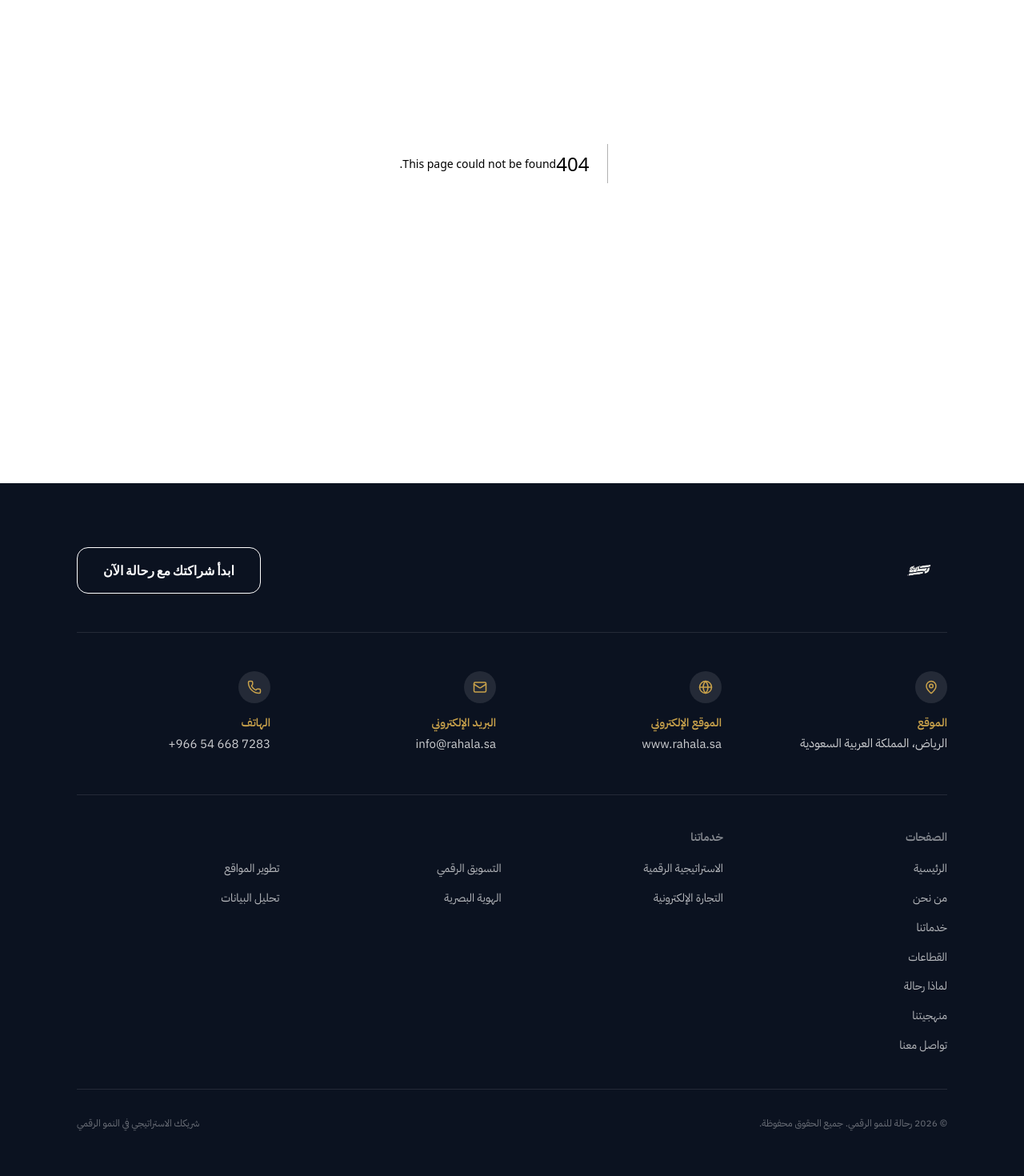
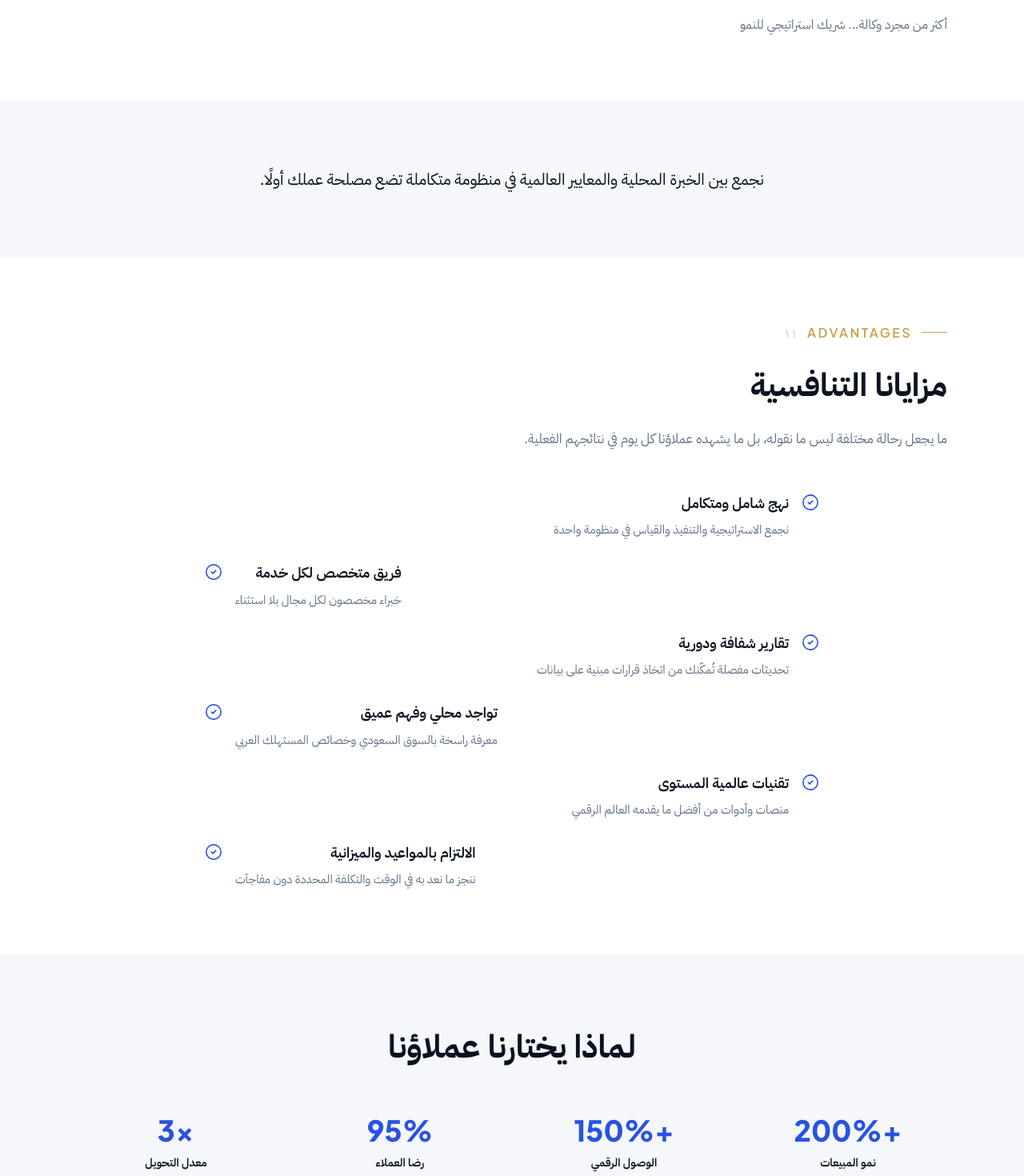
Before and after one commit to sherbo9333/rahala-website, a Next.js app: page /why-rahala in a window 1280 px wide. Before the commit this address had no page. Shown: the part 260-1730 px from the top of the page at 80% size. Built offline with nearby package versions, Linux system fonts and the light colour scheme.

Commit message:
Phase 5.8 - Contact page

```diff
--- a/src/app/sitemap.ts
+++ b/src/app/sitemap.ts
@@ -44,5 +44,11 @@ export default function sitemap(): MetadataRoute.Sitemap {
       changeFrequency: "monthly",
       priority: 0.7,
     },
+    {
+      url: `${BASE_URL}/why-rahala`,
+      lastModified: new Date(),
+      changeFrequency: "monthly",
+      priority: 0.8,
+    },
   ];
 }
--- /dev/null
+++ b/src/app/why-rahala/page.tsx
@@ -0,0 +1,90 @@
+import type { Metadata } from "next";
+import { whyRahalaHero, whyRahalaOverview, competitiveAdvantagesSubhead } from "@/data/why-rahala";
+import { Section } from "@/components/ui/Section";
+import { Container } from "@/components/ui/Container";
+import { PageHeader } from "@/components/ui/PageHeader";
+import { EyebrowLabel } from "@/components/ui/EyebrowLabel";
+import { CompetitiveAdvantagesSection } from "@/components/why-rahala/CompetitiveAdvantagesSection";
+import { ClientMetricsRecap } from "@/components/why-rahala/ClientMetricsRecap";
+import { FinalCtaSection } from "@/components/home/FinalCtaSection";
+
+const title = whyRahalaHero.title;
+const description = whyRahalaHero.description;
+
+export const metadata: Metadata = {
+  title,
+  description,
+  alternates: {
+    canonical: "/why-rahala",
+  },
+  openGraph: {
+    title: `${title} | رحالة`,
+    description,
+    url: "/why-rahala",
+  },
+  twitter: {
+    title: `${title} | رحالة`,
+    description,
+  },
+};
+
+/**
+ * WHY RAHALA — Phase 5.7
+ * Section order per the approved structure: Hero -> Why Rahala
+ * Overview -> Competitive Advantages -> Why Clients Choose Rahala ->
+ * Final CTA.
+ *
+ * Hero/Overview text reconstructed from the PDF's "WHY RAHALA" slide
+ * (page 8) — see data/why-rahala.ts for the reconstruction note.
+ * Competitive Advantages is the complete 6-item list from the PDF's
+ * "مزايانا التنافسية" slide (page 11); the Methodology page
+ * intentionally shows only 3 of these (see TECHNICAL_DEBT.md).
+ * "Why Clients Choose Rahala" reuses the same approved metrics from
+ * Home's Key Metrics band as supporting proof, per the approved design
+ * spec's own note for this section, rather than inventing new claims.
+ */
+export default function WhyRahalaPage() {
+  return (
+    <>
+      <Section background="white" id="why-rahala-hero">
+        <Container>
+          <PageHeader eyebrow={whyRahalaHero.eyebrow} eyebrowLatin number="٠٨" title={title} description={description} />
+        </Container>
+      </Section>
+
+      <Section background="gray" id="why-rahala-overview">
+        <Container>
+          <h2 className="sr-only">نظرة عامة</h2>
+          <p className="mx-auto max-w-3xl text-center font-arabic text-xl leading-[1.9] text-navy-900">
+            {whyRahalaOverview}
+          </p>
+        </Container>
+      </Section>
+
+      <Section background="white" id="competitive-advantages">
+        <Container>
+          <EyebrowLabel number="١١" latin>
+            ADVANTAGES
+          </EyebrowLabel>
+          <h2 className="mt-4 font-arabic text-h2 text-navy-900">مزايانا التنافسية</h2>
+          <p className="mt-4 max-w-2xl font-arabic text-body text-gray-500">{competitiveAdvantagesSubhead}</p>
+
+          <div className="mt-12">
+            <CompetitiveAdvantagesSection />
+          </div>
+        </Container>
+      </Section>
+
+      <Section background="gray" id="why-clients-choose">
+        <Container>
+          <h2 className="text-center font-arabic text-h2 text-navy-900">لماذا يختارنا عملاؤنا</h2>
+          <div className="mt-12">
+            <ClientMetricsRecap />
+          </div>
+        </Container>
+      </Section>
+
+      <FinalCtaSection />
+    </>
+  );
+}
--- /dev/null
+++ b/src/components/why-rahala/ClientMetricsRecap.tsx
@@ -0,0 +1,40 @@
+"use client";
+
+import { metrics, metricsFootnote } from "@/data/metrics";
+import { CountUp } from "@/components/ui/CountUp";
+
+/**
+ * "لماذا يختارنا عملاؤنا" — the same 4 approved metrics from Home's
+ * Key Metrics band, reused here as supporting proof for "why clients
+ * choose Rahala" (per the approved design spec's own suggestion for
+ * this page: "Supporting stat recap (reuse the metrics band, smaller/
+ * inline)"). Deliberately a compact inline row on a light background
+ * rather than a second full-bleed navy band — repeating the exact
+ * same large treatment twice on one page would be pure visual
+ * duplication, not reinforcement.
+ *
+ * Marked "use client": CountUp uses framer-motion's useInView, and a
+ * server component rendering it in a loop previously caused a React
+ * Server Components manifest error (see Phase 5.2) — the fix there
+ * was making the parent a client component, applied here preemptively.
+ */
+export function ClientMetricsRecap() {
+  return (
+    <div>
+      <div className="grid grid-cols-2 gap-8 lg:grid-cols-4">
+        {metrics.map((metric) => (
+          <div key={metric.label} className="flex flex-col items-center text-center">
+            <CountUp
+              value={metric.value}
+              prefix={metric.prefix}
+              suffix={metric.suffix}
+              className="font-display text-3xl font-extrabold text-blue-600 sm:text-4xl"
+            />
+            <p className="mt-2 font-arabic text-sm font-semibold text-navy-900">{metric.label}</p>
+          </div>
+        ))}
+      </div>
+      <p className="mt-8 text-center font-arabic text-sm text-gray-500">{metricsFootnote}</p>
+    </div>
+  );
+}
--- /dev/null
+++ b/src/components/why-rahala/CompetitiveAdvantagesSection.tsx
@@ -0,0 +1,38 @@
+import { CheckCircle2 } from "lucide-react";
+import { competitiveAdvantages } from "@/data/why-rahala";
+import { cn } from "@/lib/cn";
+
+/**
+ * "مزايانا التنافسية" — all 6 approved advantages, checklist rows
+ * rather than icon cards (matching the PDF's own check-marked list
+ * treatment of this exact content, per the approved design spec's
+ * note that a checklist suits comparison/decision content better than
+ * a grid). Alternates icon-left/icon-right per row for visual rhythm,
+ * as specified.
+ *
+ * Note on JSX similarity: this uses the same checklist-row pattern as
+ * the Methodology page's WhyProcessWorksSection (frozen this phase).
+ * Logged as TD-004 rather than extracting a shared component now,
+ * consistent with the TD-003 precedent from Phase 5.6.
+ */
+export function CompetitiveAdvantagesSection() {
+  return (
+    <div className="mx-auto flex max-w-3xl flex-col gap-6">
+      {competitiveAdvantages.map((advantage, index) => {
+        const isReversed = index % 2 === 1;
+        return (
+          <div
+            key={advantage.title}
+            className={cn("flex items-start gap-4", isReversed && "sm:flex-row-reverse")}
+          >
+            <CheckCircle2 size={22} aria-hidden="true" className="mt-1 shrink-0 text-blue-600" strokeWidth={1.75} />
+            <div>
+              <h3 className="font-arabic text-lg font-semibold text-navy-900">{advantage.title}</h3>
+              <p className="mt-1 font-arabic text-[15px] leading-relaxed text-gray-500">{advantage.description}</p>
+            </div>
+          </div>
+        );
+      })}
+    </div>
+  );
+}
--- /dev/null
+++ b/src/data/why-rahala.ts
@@ -0,0 +1,65 @@
+import { Layers, Users, ClipboardList, MapPin, Cpu, CalendarCheck } from "lucide-react";
+
+/**
+ * SOURCE OF TRUTH: Company Profile PDF, "WHY RAHALA" slide (page 8).
+ * The PDF's raw text extraction for this slide came out with reversed
+ * word/line order (a recurring artifact of this RTL PDF's text layer,
+ * also seen on other slides where the rendered image was needed to
+ * confirm correct reading order). Reconstructed here from the
+ * rendered slide image reviewed during the design phase, not guessed:
+ * eyebrow "WHY RAHALA", heading "لماذا رحالة؟", supporting line "أكثر
+ * من مجرد وكالة... شريك استراتيجي للنمو", body: "نجمع بين الخبرة
+ * المحلية والمعايير العالمية في منظومة متكاملة تضع مصلحة عملك أولًا."
+ */
+export const whyRahalaHero = {
+  eyebrow: "WHY RAHALA",
+  title: "لماذا رحالة؟",
+  description: "أكثر من مجرد وكالة... شريك استراتيجي للنمو",
+};
+
+export const whyRahalaOverview =
+  "نجمع بين الخبرة المحلية والمعايير العالمية في منظومة متكاملة تضع مصلحة عملك أولًا.";
+
+/**
+ * SOURCE OF TRUTH: Company Profile PDF, "مزايانا التنافسية" slide
+ * (page 11, eyebrow "ADVANTAGES"). This is the complete list of 6 —
+ * unlike the Methodology page, which intentionally shows only the 3
+ * most process-relevant of these (see data/methodology.ts and
+ * TECHNICAL_DEBT.md). The dedicated Why Rahala page is the right home
+ * for the full set.
+ */
+export const competitiveAdvantagesSubhead =
+  "ما يجعل رحالة مختلفة ليس ما نقوله، بل ما يشهده عملاؤنا كل يوم في نتائجهم الفعلية.";
+
+export const competitiveAdvantages = [
+  {
+    icon: Layers,
+    title: "نهج شامل ومتكامل",
+    description: "نجمع الاستراتيجية والتنفيذ والقياس في منظومة واحدة",
+  },
+  {
+    icon: Users,
+    title: "فريق متخصص لكل خدمة",
+    description: "خبراء مخصصون لكل مجال بلا استثناء",
+  },
+  {
+    icon: ClipboardList,
+    title: "تقارير شفافة ودورية",
+    description: "تحديثات مفصلة تُمكّنك من اتخاذ قرارات مبنية على بيانات",
+  },
+  {
+    icon: MapPin,
+    title: "تواجد محلي وفهم عميق",
+    description: "معرفة راسخة بالسوق السعودي وخصائص المستهلك العربي",
+  },
+  {
+    icon: Cpu,
+    title: "تقنيات عالمية المستوى",
+    description: "منصات وأدوات من أفضل ما يقدمه العالم الرقمي",
+  },
+  {
+    icon: CalendarCheck,
+    title: "الالتزام بالمواعيد والميزانية",
+    description: "ننجز ما نعد به في الوقت والتكلفة المحددة دون مفاجآت",
+  },
+] as const;
```
Also changed, not shown: 2 other files (tests, documents, lock files or other folders).
